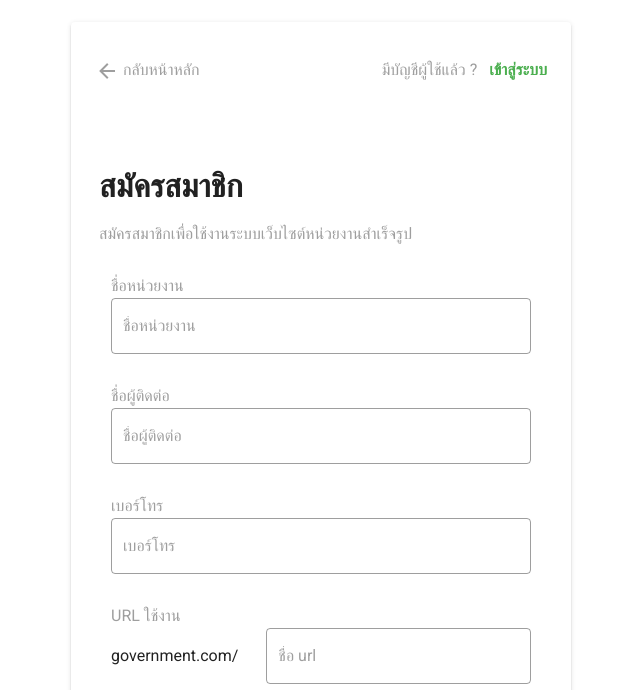
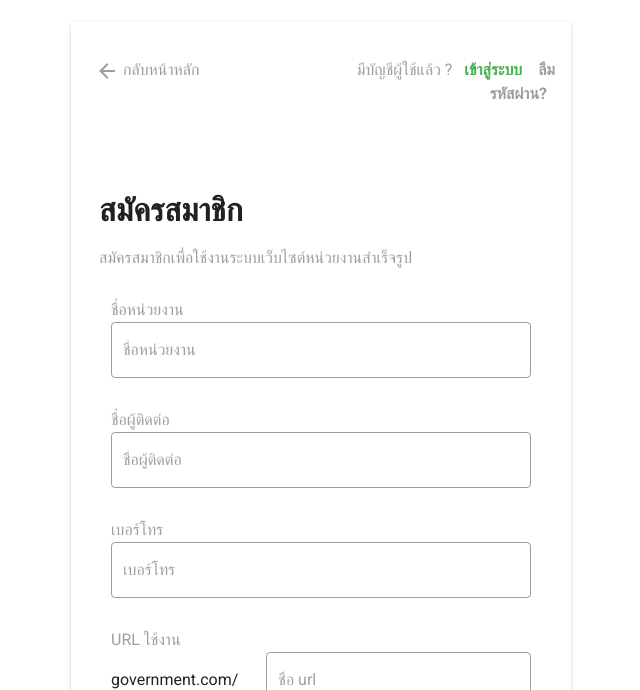
Before and after one commit to MrSackky/new-govesite, a Nuxt app: page /register in a window 1280 px wide. Shown: the part 110-800 px from the top of the page, without its empty margins (319-959 px from the left). Built offline with nearby package versions, Linux system fonts and the light colour scheme.

Commit message:
suc-v0004

```diff
--- a/pages/login.vue
+++ b/pages/login.vue
@@ -24,6 +24,9 @@
                     class="text-decoration-none green--text mr-2 ml-2"
                   >
                     <b>สมัครสมาชิก</b>
+                  </a>
+                  <a href="#" class="text-decoration-none grey--text mr-2 ml-2">
+                    <b>ลืมรหัสผ่าน?</b>
                   </a>
                 </p>
               </v-col></v-row
--- a/pages/register.vue
+++ b/pages/register.vue
@@ -20,6 +20,12 @@
                     class="text-decoration-none green--text mr-2 ml-2"
                   >
                     <b>เข้าสู่ระบบ</b>
+                  </a>
+                  <a
+                    href="#"
+                    class="text-decoration-none grey--text mr-2 ml-2"
+                  >
+                    <b>ลืมรหัสผ่าน?</b>
                   </a>
                 </p>
               </v-col></v-row
```
